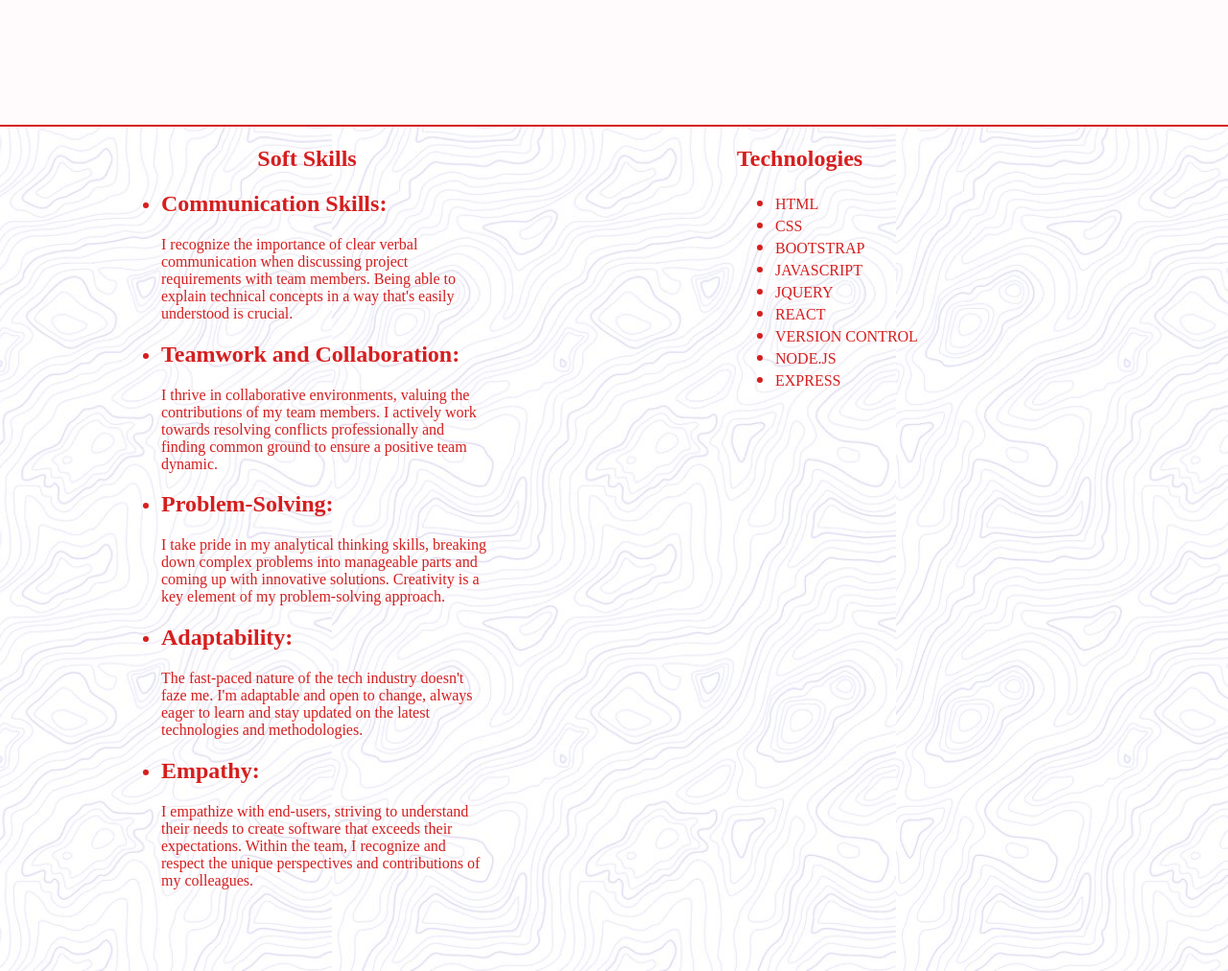
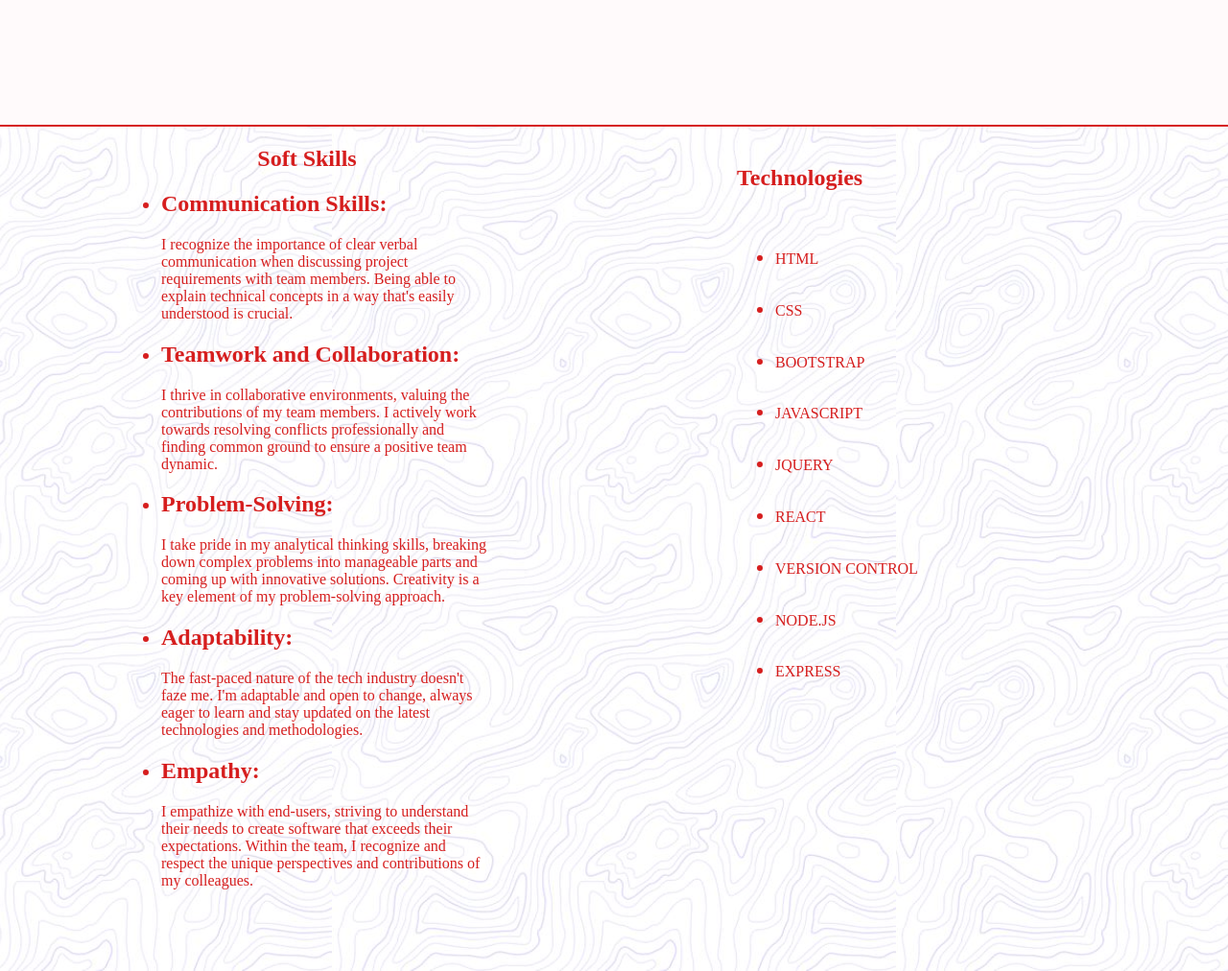
Before and after one commit to ms-candy-codes/My-Resume, a plain HTML site: page index.html in a window 1280 px wide. Shown: the part 1600-2612 px from the top of the page at 96% size. Drawn offline with Linux system fonts and the light colour scheme; a script that the page names is missing; a web font is replaced by a local one.

Commit message:
Update tech

```diff
--- a/styles.css
+++ b/styles.css
@@ -186,6 +186,10 @@ hr {
     width: 30vw;
 }
 
+.tech{
+    line-height: 2.8;
+}
+
 .innerLi{
     list-style: none;
 }
```
Also changed, not shown: index.js (deleted, +0 -17 lines).
